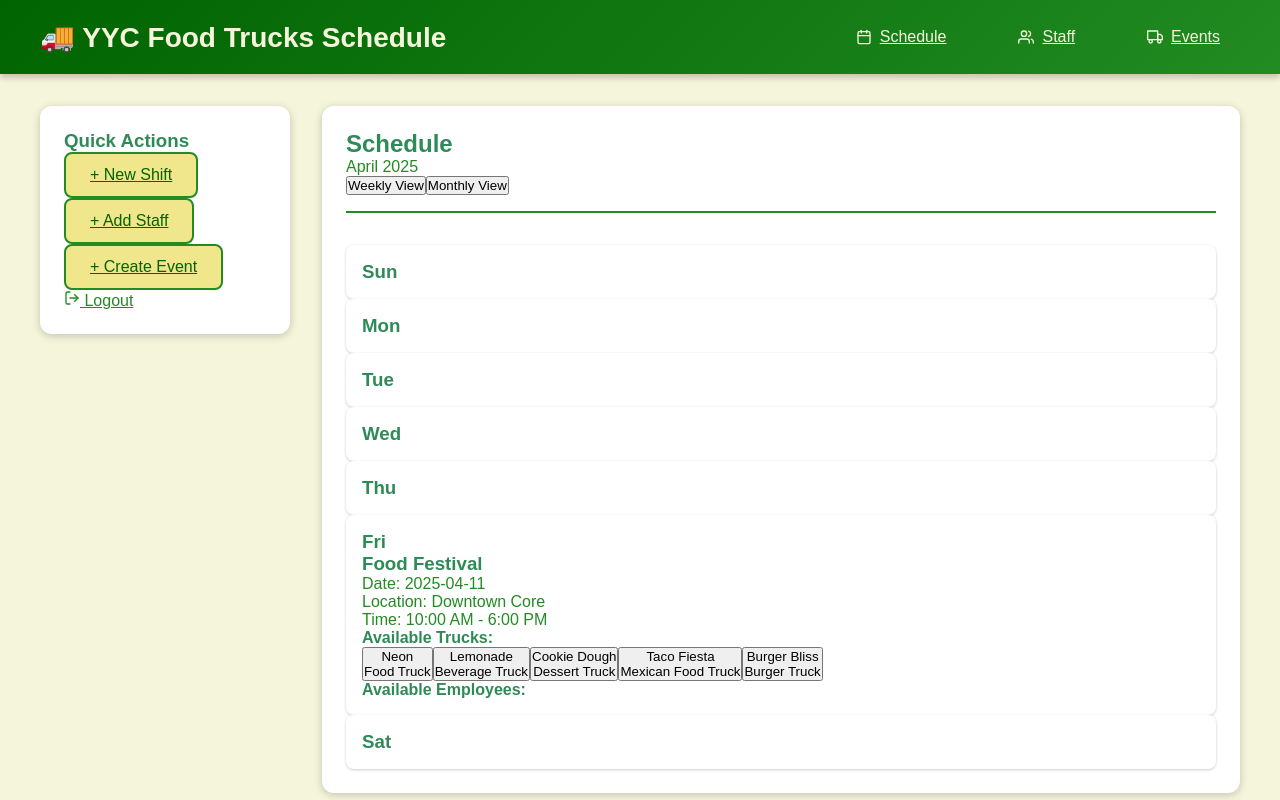
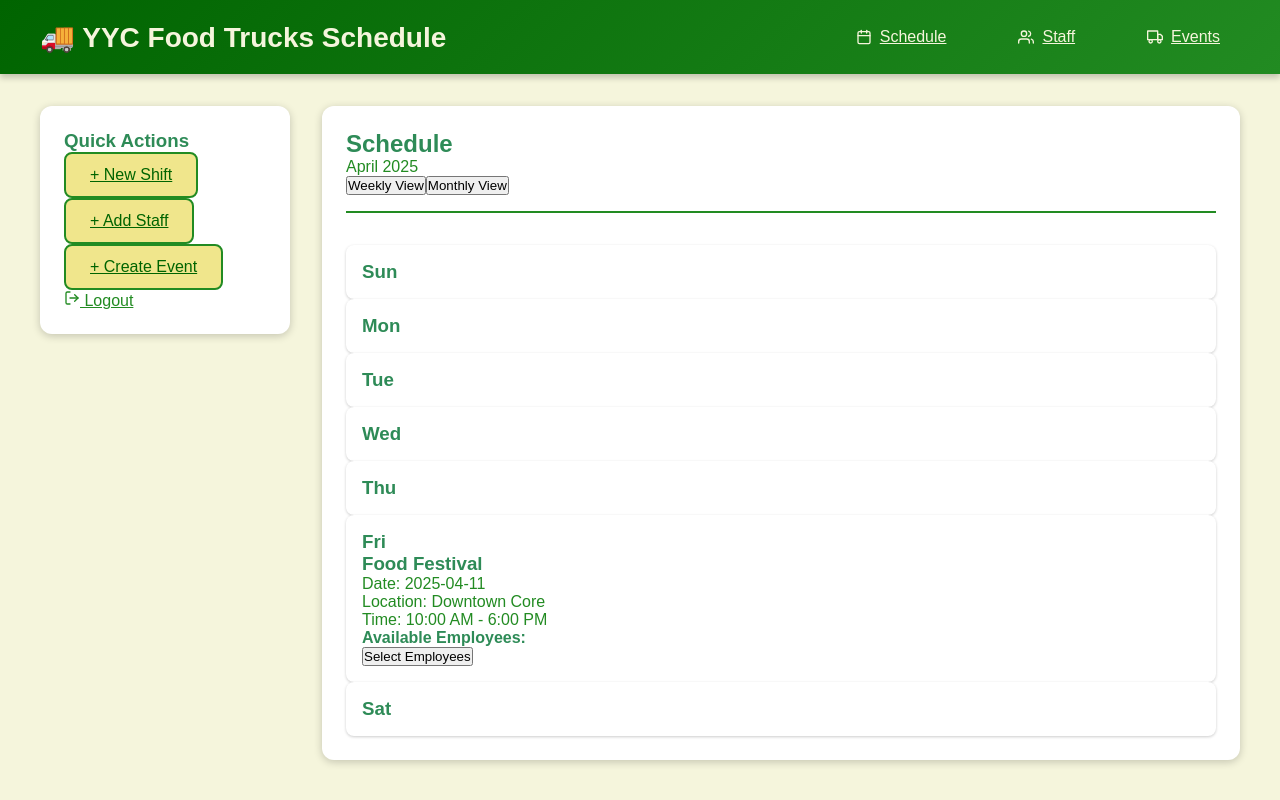
Before and after one commit to leonamotyer/capstoneGOATS, a Next.js app: page /schedule in a window 1280 px wide. Built offline with nearby package versions, Linux system fonts and the light colour scheme.

Commit message:
admin schedule done

```diff
--- a/app/events/eventInfo/eventCard.js
+++ b/app/events/eventInfo/eventCard.js
@@ -2,11 +2,11 @@
 
 import React, { useState } from 'react';
 import TruckCard from '../../employees/employeeInfo/truckCard';
-import EmployeeCard from '../../employees/employeeInfo/serverCard';
 
-export default function EventCard({ event, trucks }) {
+export default function EventCard({ event, trucks, employees }) { // Add employees to the props
   const [selectedTrucks, setSelectedTrucks] = useState([]);
   const [assignedEmployees, setAssignedEmployees] = useState([]);
+  const [modalOpen, setModalOpen] = useState(false);
 
   const handleTruckSelection = (truck) => {
     if (selectedTrucks.some((selected) => selected.id === truck.id)) {
@@ -16,9 +16,12 @@ export default function EventCard({ event, trucks }) {
     }
   };
 
-  const handleEmployeeAssignment = (employee) => {
+  const handleEmployeeSelection = (employee) => {
+    if (assignedEmployees.some((assigned) => assigned.id === employee.id)) {
+      setAssignedEmployees(assignedEmployees.filter((assigned) => assigned.id !== employee.id));
+    } else if (assignedEmployees.length < event.requiredServers) {
       setAssignedEmployees([...assignedEmployees, employee]);
-    employee.isAvailable = false; // Mark the employee as unavailable
+    }
   };
 
   return (
@@ -28,63 +31,55 @@ export default function EventCard({ event, trucks }) {
       <p className="text-primary-medium mb-2">Location: {event.location}</p>
       <p className="text-primary-medium mb-2">Time: {event.time}</p>
 
-      <div className="mt-4">
-        <h4 className="font-bold mb-2">Available Trucks:</h4>
-        <div className="truck-list grid grid-cols-1 md:grid-cols-2 gap-2">
-          {trucks.map((truck) => (
+      <div className="mt-6">
+        <h4 className="font-bold mb-2">Available Employees:</h4>
         <button
-              key={truck.id}
-              className={`truck-option border rounded-lg p-2 transition-transform transform hover:scale-105 ${
-                selectedTrucks.some((selected) => selected.id === truck.id)
-                  ? 'bg-gradient-to-r from-green-400 to-blue-500 text-white'
-                  : 'bg-gray-100 hover:bg-gray-200'
-              }`}
-              onClick={() => handleTruckSelection(truck)}
+          className="px-4 py-2 border rounded-lg bg-gray-100 hover:bg-gray-200"
+          onClick={() => setModalOpen(true)}
         >
-              <span className="font-bold">{truck.name}</span>
-              <p className="text-xs">{truck.type}</p>
+          Select Employees
         </button>
+
+        {modalOpen && (
+          <div className="modal fixed inset-0 flex items-center justify-center z-50 bg-black bg-opacity-50">
+            <div className="modal-content bg-white p-6 rounded-lg shadow-lg w-96">
+              <h3 className="text-lg font-bold mb-4">Select Employees</h3>
+              <div className="employee-list max-h-60 overflow-y-auto">
+                {employees.map((employee) => (
+                  <label key={employee.id} className="flex items-center gap-2 mb-2">
+                    <input
+                      type="checkbox"
+                      checked={assignedEmployees.some((assigned) => assigned.id === employee.id)}
+                      onChange={() => handleEmployeeSelection(employee)}
+                      disabled={
+                        !assignedEmployees.some((assigned) => assigned.id === employee.id) &&
+                        assignedEmployees.length >= event.requiredServers
+                      }
+                    />
+                    <span className="text-sm">
+                      {employee.name} ({employee.role})
+                    </span>
+                  </label>
                 ))}
               </div>
+              <div className="mt-4 flex justify-end gap-2">
+                <button
+                  className="px-4 py-2 bg-gray-200 rounded-lg hover:bg-gray-300"
+                  onClick={() => setModalOpen(false)}
+                >
+                  Close
+                </button>
+                <button
+                  className="px-4 py-2 bg-blue-500 text-white rounded-lg hover:bg-blue-600"
+                  onClick={() => setModalOpen(false)}
+                >
+                  Save
+                </button>
               </div>
-
-      {selectedTrucks.length > 0 && (
-        <div className="selected-trucks mt-6">
-          <h4 className="font-bold mb-2">Selected Trucks:</h4>
-          <div className="grid grid-cols-1 md:grid-cols-2 gap-4">
-            {selectedTrucks.map((truck) => (
-              <TruckCard key={truck.id} truck={truck} viewMode="detailed" />
-            ))}
-          </div>
-        </div>
-      )}
-
-      <div className="mt-6">
-        <h4 className="font-bold mb-2">Available Employees:</h4>
-        <div className="employee-list grid grid-cols-1 md:grid-cols-2 gap-2">
-          {event.employees?.map((employee) => (
-            <EmployeeCard
-              key={employee.id}
-              employee={employee}
-              onAssignToEvent={handleEmployeeAssignment}
-            />
-          ))}
-        </div>
-      </div>
-
-      {assignedEmployees.length > 0 && (
-        <div className="assigned-employees mt-6">
-          <h4 className="font-bold mb-2">Assigned Employees:</h4>
-          <div className="grid grid-cols-1 md:grid-cols-2 gap-4">
-            {assignedEmployees.map((employee) => (
-              <div key={employee.id} className="assigned-employee border rounded-lg p-4 shadow-md">
-                <h3 className="text-lg font-bold">{employee.name}</h3>
-                <p className="text-primary-medium">Role: {employee.role}</p>
-              </div>
-            ))}
             </div>
           </div>
         )}
       </div>
+    </div>
   );
 }
--- a/app/schedule/page.js
+++ b/app/schedule/page.js
@@ -9,7 +9,7 @@ export default function Schedule() {
   const [selectedDate, setSelectedDate] = useState(new Date()); // State to track the selected date
   const [events, setEvents] = useState([]); // State to store event data
   const [trucks, setTrucks] = useState([]); // State to store truck data
-
+ const [employees, setEmployees] = useState([]); // State to store employee data
   // Fetch events data
   useEffect(() => {
     fetch('/events.json')
@@ -31,6 +31,16 @@ export default function Schedule() {
       .then((data) => setTrucks(data))
       .catch((error) => console.error('Error fetching trucks:', error));
   }, []);
+// Fetch employees data
+  useEffect(() => {
+    fetch('/employee.json')
+      .then((response) => {
+        if (!response.ok) throw new Error(`HTTP error! status: ${response.status}`);
+        return response.json();
+      })
+      .then((data) => setEmployees(data)) // Correctly update the employees state
+      .catch((error) => console.error('Error fetching employees:', error));
+  }, []);
 
   // Render weekly schedule
    const renderWeeklySchedule = () => {
@@ -48,7 +58,7 @@ export default function Schedule() {
       return <p className="text-center text-gray-500">No events scheduled for this week.</p>;
     }
 
-    return (
+        return (
       <div className="space-y-6 mt-6">
         {['Sun', 'Mon', 'Tue', 'Wed', 'Thu', 'Fri', 'Sat'].map((day, index) => (
           <div
@@ -64,7 +74,7 @@ export default function Schedule() {
               {eventsThisWeek
                 .filter((event) => new Date(event.date).getDay() === index)
                 .map((event) => (
-                  <EventCard key={event.id} event={event} trucks={trucks} />
+                  <EventCard key={event.id} event={event} trucks={trucks} employees={employees} />
                 ))}
             </div>
           </div>
```
Lines whose indentation alone changed are shown as unchanged.
